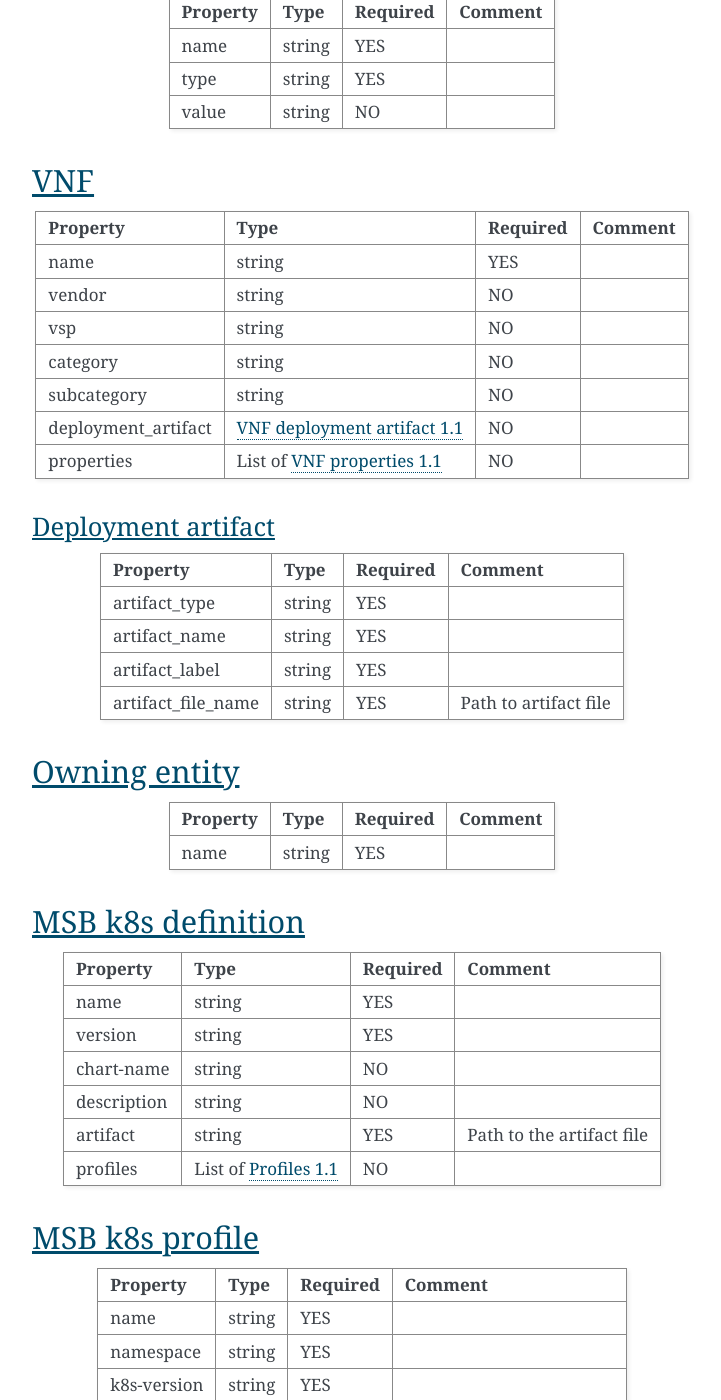
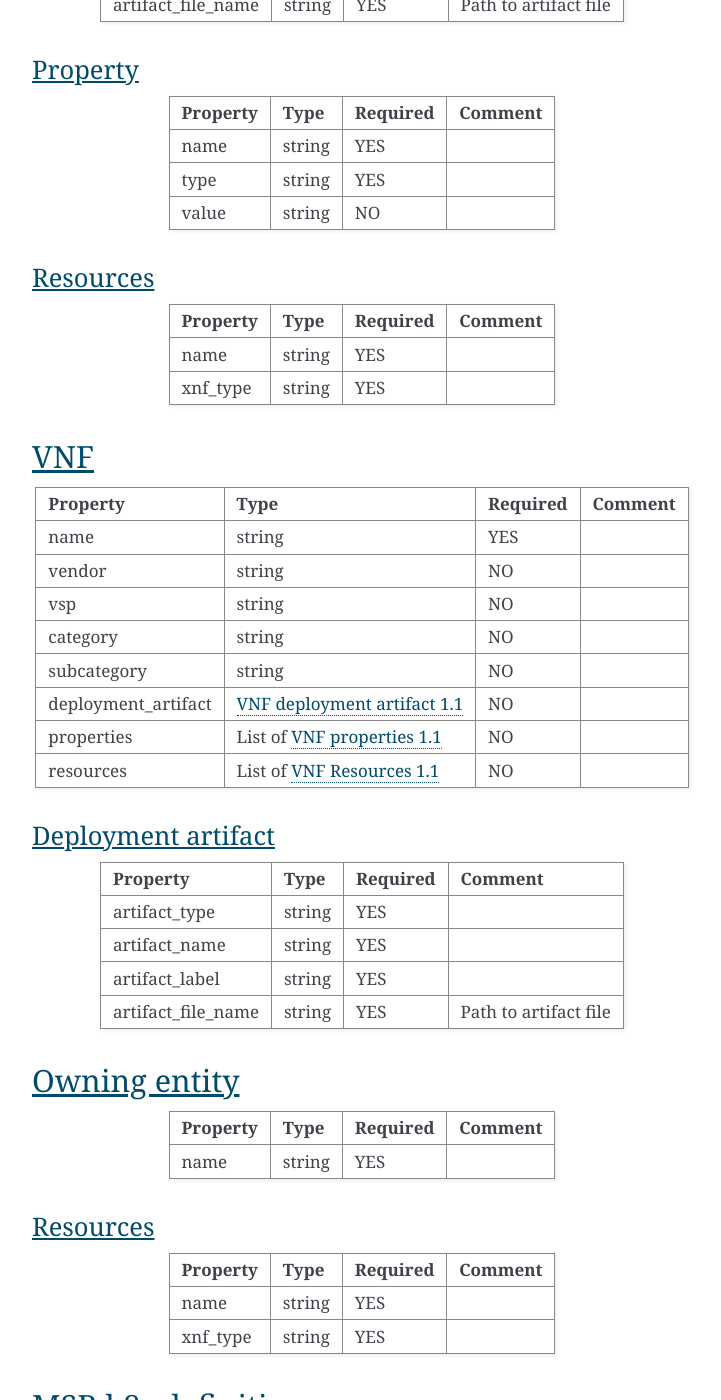
Before and after one commit to onap/integration-data-provider, a Sphinx documentation site: the page built from docs/source/schemas/version_1_1.rst, in a window 1280 px wide and 1400 px high, scrolled down 5569 px. Shown: the whole window, without its empty margins (388-1109 px from the left). Built offline with Sphinx 7.4.7, drawn with Linux system fonts in a browser that asks for light colours; some of the changed text lies outside the part shown.

Commit message:
Add vfc resource support for xnfs
Change-Id: I8caa5174e35167f1bd26fe4a950af2cd7fe63ead
Signed-off-by: Piotr Stanior <piotr.stanior@t-mobile.pl>
Issue-ID: INT-2058
Signed-off-by: Piotr Stanior <piotr.stanior@t-mobile.pl>

```diff
--- /dev/null
+++ b/docs/source/schemas/resources/shared/xnf_resources.rst
@@ -0,0 +1,18 @@
+Resources
+^^^^^^^^^
+
+.. list-table::
+   :header-rows: 1
+
+   * - Property
+     - Type
+     - Required
+     - Comment
+   * - name
+     - string
+     - YES
+     -
+   * - xnf_type
+     - string
+     - YES
+     -
--- a/docs/source/schemas/version_1_1.rst
+++ b/docs/source/schemas/version_1_1.rst
@@ -206,6 +206,10 @@
      - List of `PNF Properties 1.1`_
      - NO
      -
+   * - resources
+     - List of `PNF Resources 1.1`_
+     - NO
+     -
 
 .. _PNF deployment artifact 1.1:
 
@@ -214,6 +218,10 @@
 .. _PNF properties 1.1:
 
 .. include:: /schemas/resources/shared/xnf_property.rst
+
+.. _PNF resources 1.1:
+
+.. include:: /schemas/resources/shared/xnf_resources.rst
 
 VNF
 ---
@@ -253,6 +261,10 @@
      - List of `VNF properties 1.1`_
      - NO
      -
+   * - resources
+     - List of `VNF Resources 1.1`_
+     - NO
+     -
 
 .. _VNF deployment artifact 1.1:
 
@@ -261,6 +273,11 @@
 .. _VNF properties 1.1:
 
 .. include:: /schemas/resources/shared/owning_entity.rst
+
+.. _VNF resources 1.1:
+
+.. include:: /schemas/resources/shared/xnf_resources.rst
+
 
 MSB k8s definition
 ------------------
```
Also changed, not shown: docs/source/schemas/version_1_0.rst (+17 -0 lines), 6 other files.
